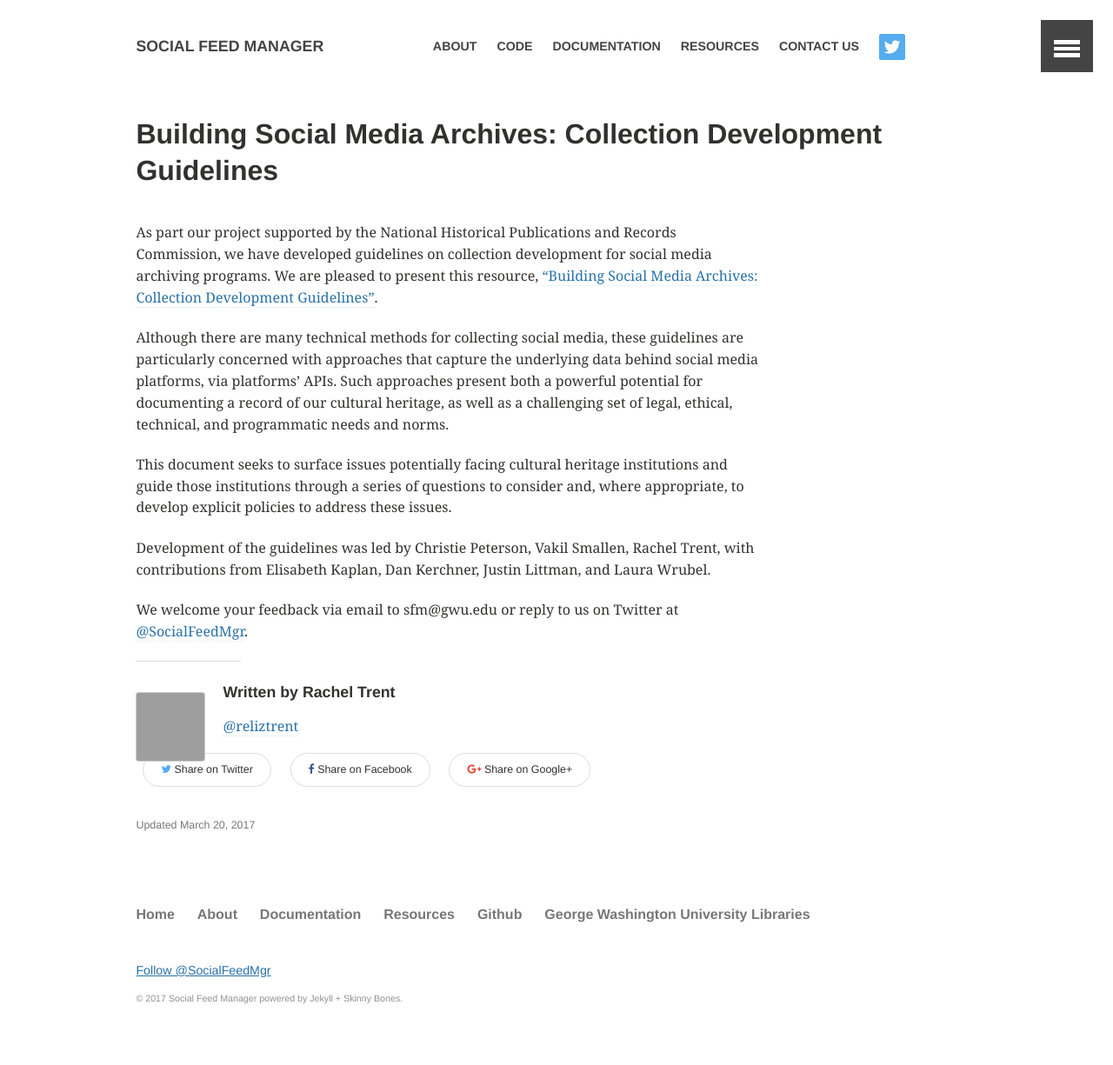
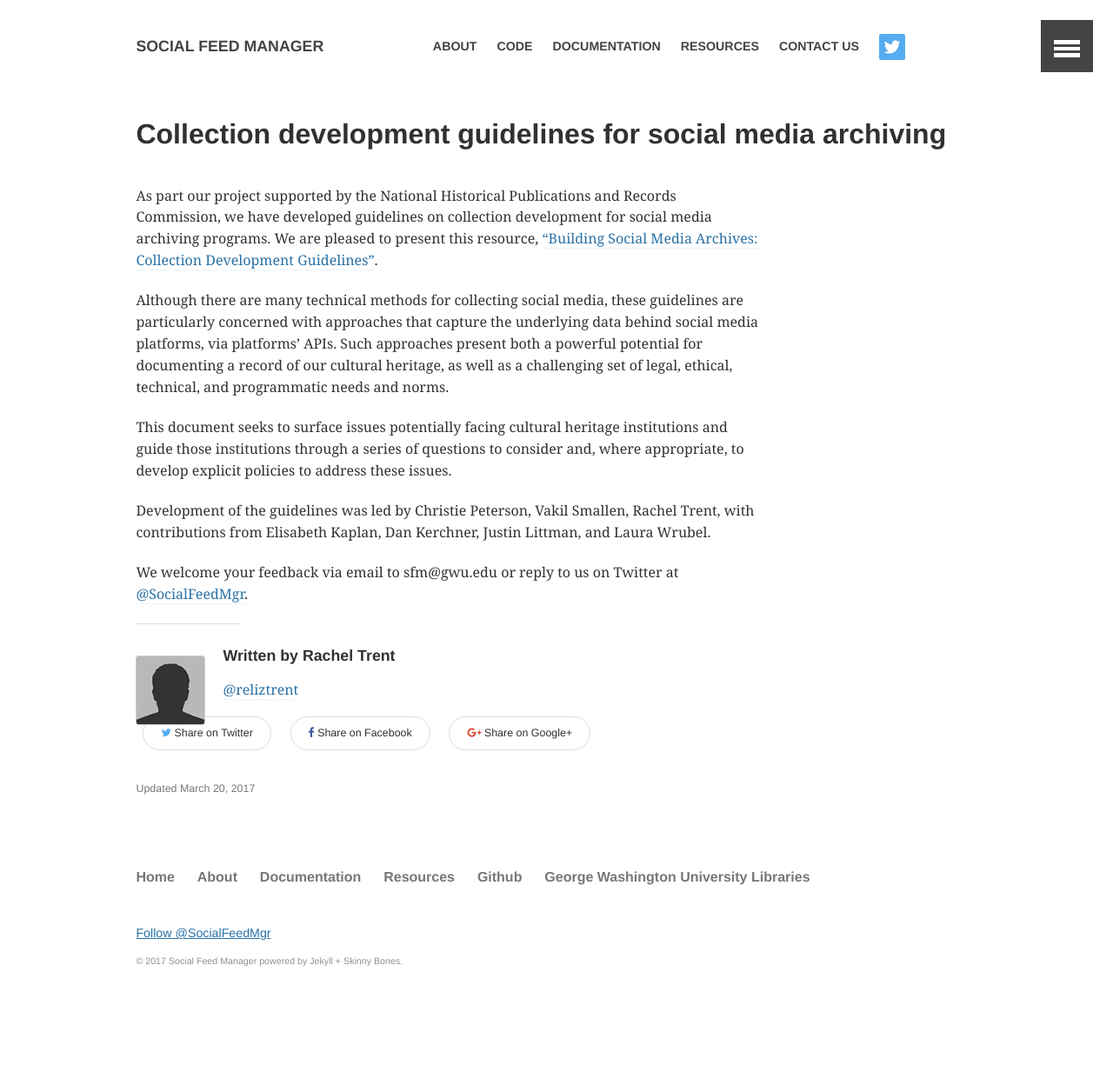
Before and after one commit to gwu-libraries/sfm-ui, a Jekyll site: the page built from _posts/2017-03-20-guidelines.md, in a window 1280 px wide. Shown: the whole page at 87% size. Built offline with Jekyll 4.4.1, drawn with Linux system fonts in a browser that asks for light colours; comment, search, counter and statistics services are not loaded; after the commit the page ends 1182 px from its top, so only the background shows below that.

Commit message:
Guidelines post (#757)
blog post on guidelines doc

```diff
--- a/_data/authors.yml
+++ b/_data/authors.yml
@@ -33,4 +33,5 @@
 rachel_trent:
   name: Rachel Trent
   email: racheltrent@gwu.edu
+  avatar: bio-photo.jpg
   twitter: reliztrent
--- a/_posts/2017-03-20-guidelines.md
+++ b/_posts/2017-03-20-guidelines.md
@@ -1,6 +1,6 @@
 ---
 layout: article
-title: "Building Social Media Archives: Collection Development Guidelines"
+title: "Collection development guidelines for social media archiving"
 permalink: /posts/2017-03-20-releasing-datasets
 date: 2017-03-20
 modified: 2017-03-20
```
